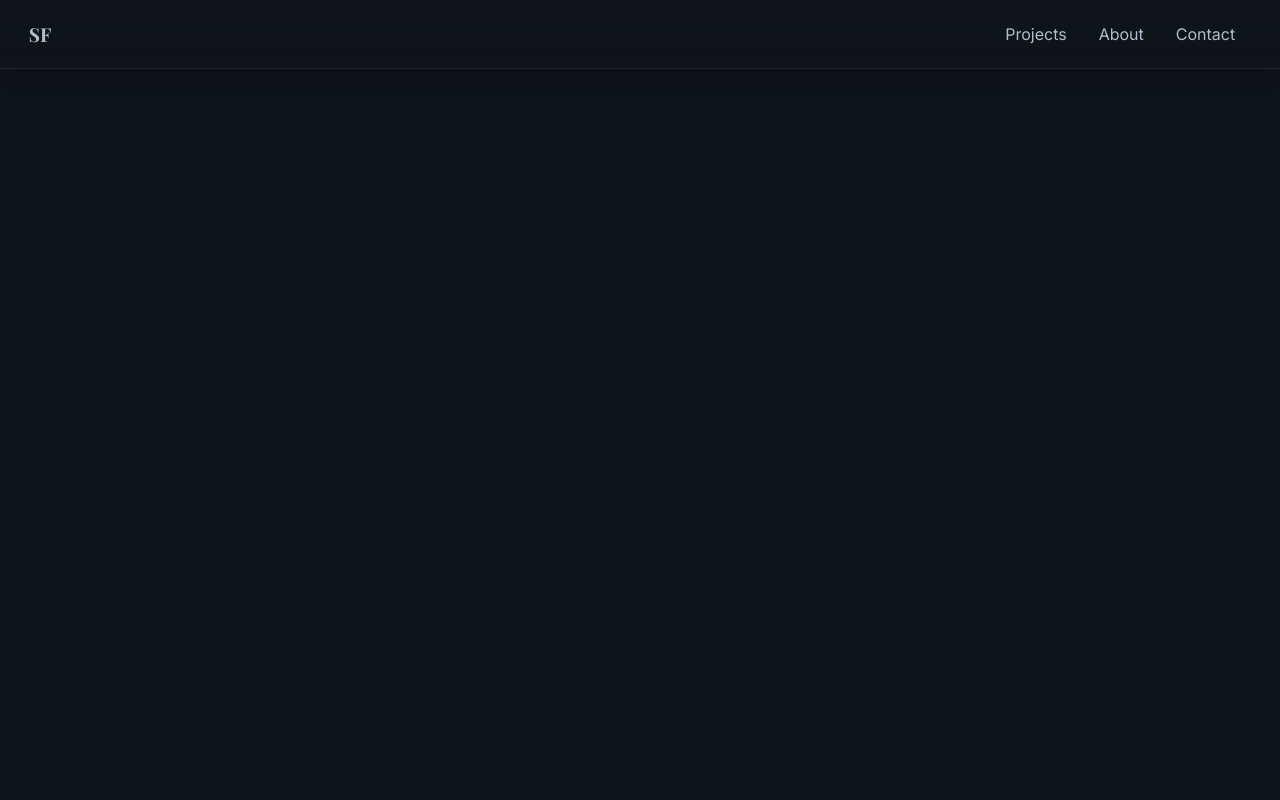
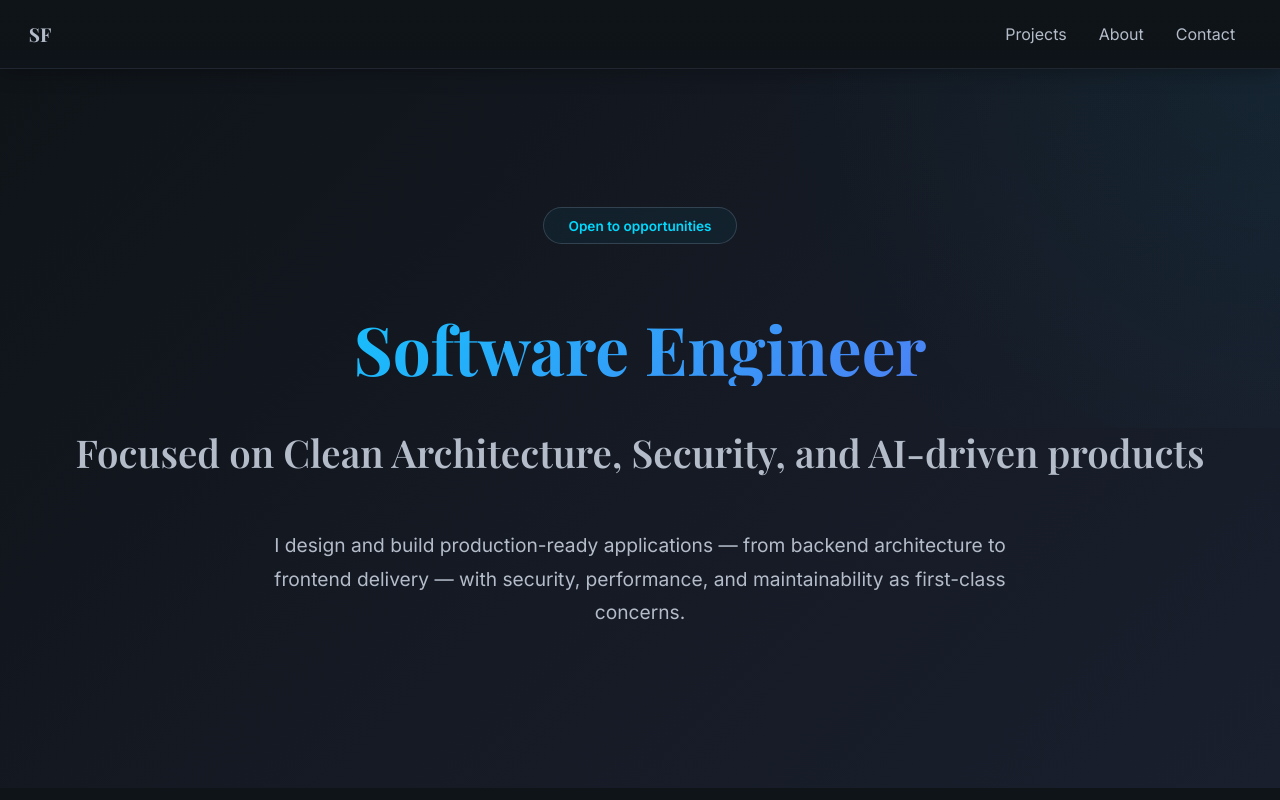
Before and after one commit to sidneyfranciscodev/my-portfolio, a Vue app: page / in a window 1280 px wide. Shown: the top 800 px of the page. Built offline with nearby package versions, Linux system fonts and the light colour scheme.

Commit message:
create and style the hero section

```diff
--- a/src/assets/styles/layout/_hero.scss
+++ b/src/assets/styles/layout/_hero.scss
@@ -0,0 +1,97 @@
+@use '../abstracts/variables' as *;
+
+#hero {
+  display: flex;
+  flex-direction: column;
+  justify-content: center;
+  align-items: center;
+  text-align: center;
+  height: 95vh;
+  padding: 0 1.5rem;
+  background: linear-gradient(135deg, $color-bg-primary 0%, $color-bg-secondary 100%);
+  position: relative;
+  overflow: hidden;
+
+  &::before {
+    content: '';
+    position: absolute;
+    top: -50%;
+    right: -50%;
+    width: 100%;
+    height: 100%;
+    background: radial-gradient(circle, rgba(0, 217, 255, 0.05) 0%, transparent 70%);
+    pointer-events: none;
+  }
+
+  .title {
+    font-weight: 700;
+    margin-bottom: 1.5rem;
+
+    .gradient {
+      font-size: 2.2rem;
+      line-height: 1.2;
+      background: $gradient-accent;
+      background-clip: text;
+      -webkit-background-clip: text;
+      -webkit-text-fill-color: transparent;
+      display: block;
+      margin-bottom: 0.5rem;
+      animation: fadeInUp 0.8s ease-out 0.2s both;
+    }
+
+    .primary {
+      font-size: 1.4rem;
+      color: $color-text-secondary;
+      display: block;
+      font-weight: 500;
+      animation: fadeInUp 0.8s ease-out 0.4s both;
+    }
+  }
+
+  .subtitle {
+    font-size: 1rem;
+    color: $color-text-secondary;
+    max-width: 38rem;
+    line-height: 1.6;
+    font-weight: 400;
+    animation: fadeInUp 0.8s ease-out 0.6s both;
+  }
+}
+
+@media (min-width: 640px) {
+  #hero {
+    height: 90vh;
+    padding: 0;
+
+    .title {
+      .gradient { font-size: 3rem; }
+      .primary { font-size: 1.8rem; }
+    }
+
+    .subtitle {
+      font-size: 1.1rem;
+      line-height: 1.7;
+    }
+  }
+}
+
+@media (min-width: 1024px) {
+  #hero {
+    .title {
+      margin-bottom: 2rem;
+
+      .gradient {
+        font-size: 4.2rem;
+        line-height: 1.1;
+      }
+
+      .primary { font-size: 2.4rem; }
+    }
+
+    .subtitle {
+      font-size: 1.2rem;
+      line-height: 1.75;
+      max-width: 48rem;
+    }
+  }
+}
--- a/src/components/TheHero.vue
+++ b/src/components/TheHero.vue
@@ -1,3 +1,19 @@
 <template>
-  <section></section>
+  <section id="hero">
+    <div class="badge">
+      <div class="content">
+        <span>Open to opportunities</span>
+      </div>
+    </div>
+
+    <h1 class="title">
+        <span class="gradient">Software Engineer</span>
+        <br>
+        <span class="primary">Focused on Clean Architecture, Security, and AI-driven products</span>
+    </h1>
+
+    <p class="subtitle">
+      I design and build production-ready applications — from backend architecture to frontend delivery — with security, performance, and maintainability as first-class concerns.
+    </p>
+  </section>
 </template>
```
